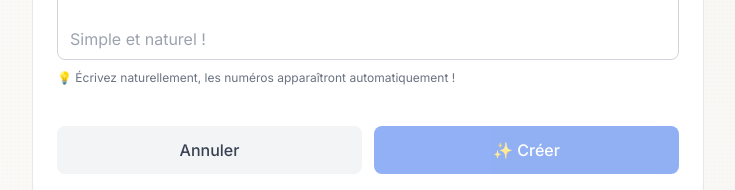
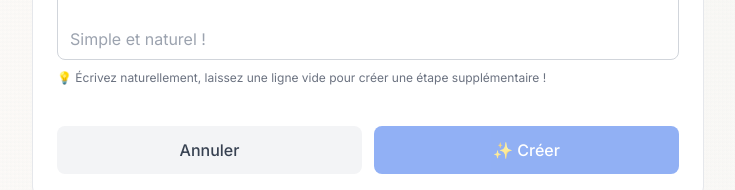
Before and after one commit to oliviertgpls-tech/Fdt-2, a Next.js app: page /add in a window 1280 px wide. Shown: the part 918-1108 px from the top of the page, without its empty margins (272-1007 px from the left). Built offline with nearby package versions, Linux system fonts and the light colour scheme.

Commit message:
Update page.tsx

```diff
--- a/app/(tabs)/add/page.tsx
+++ b/app/(tabs)/add/page.tsx
@@ -182,7 +182,7 @@ Enfourner 25 minutes.
 Simple et naturel !"
           />
           <p className="text-xs text-gray-500 mt-1">
-            💡 Écrivez naturellement, les numéros apparaîtront automatiquement !
+            💡 Écrivez naturellement, laissez une ligne vide pour créer une étape supplémentaire !
           </p>
         </div>
 
```
